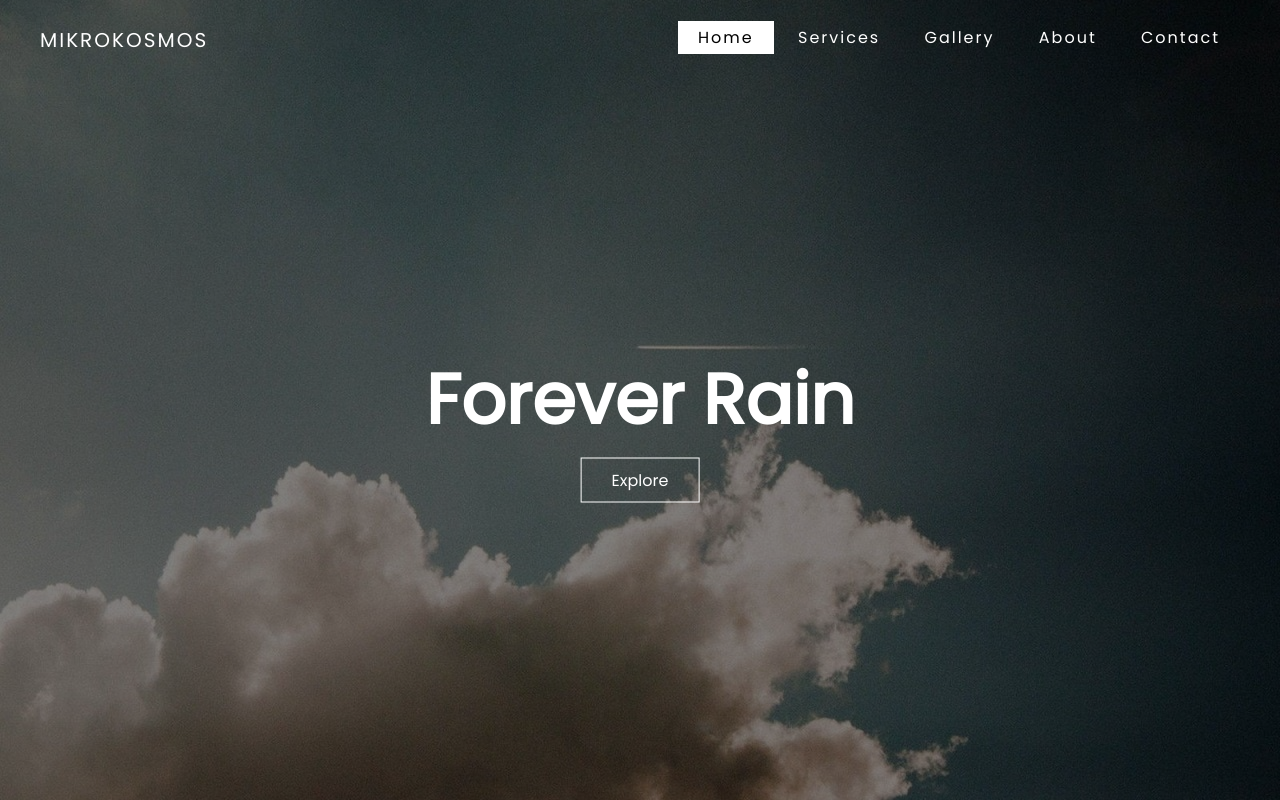
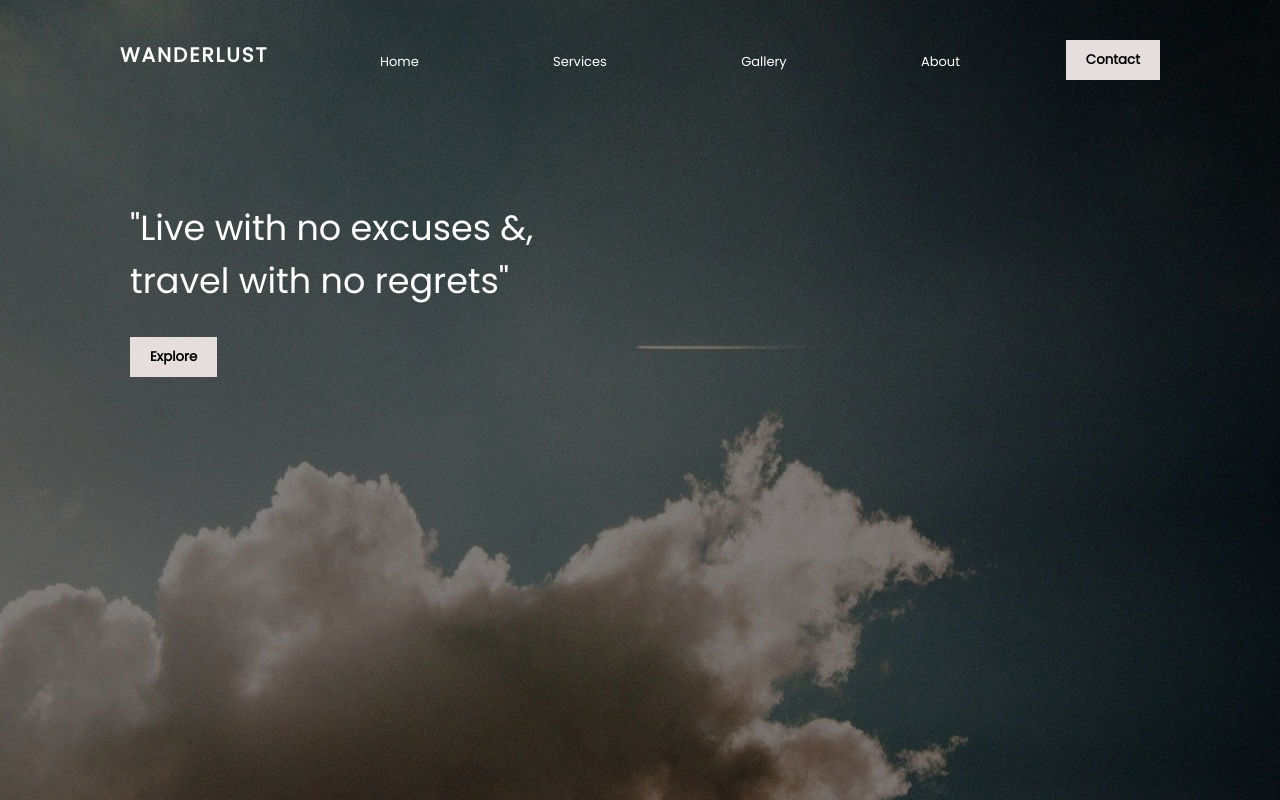
Before and after one commit to rprithie/final-project, a plain HTML site: page index.html in a window 1280 px wide. Drawn offline with Linux system fonts and the light colour scheme.

Commit message:
more changes

```diff
--- a/index.html
+++ b/index.html
@@ -1,33 +1,33 @@
 <!DOCTYPE html>
 <html lang="en">
   <head>
-    <meta charset="UTF-8">
-    <meta name="viewport" content="width=device-width, initial-scale=1.0">
-    <link href="https://fonts.googleapis.com/css2?family=Lora:wght@600&family=Montserrat:wght@500&family=Oswald&family=Poppins&display=swap" rel="stylesheet">
+    <meta charset="UTF-8" />
+    <meta name="viewport" content="width=device-width, initial-scale=1.0" />
+    <link href="https://fonts.googleapis.com/css2?family=Lora:wght@600&family=Montserrat:wght@500&family=Oswald&family=Poppins:ital@0;1&display=swap" rel="stylesheet">
     <title>Landing</title>
-    <link rel="stylesheet" href="style.css">
+    <link rel="stylesheet" href="style.css" />
   </head>
   <body>
     <header>
       <div class="main">
-            <div class="logo">
-                Mikrokosmos</div>
+        <div class="nav-bar">
+          <div class="nav-logo">
+            <h4>Wanderlust</h4>
+          </div>
+          <div class="nav-links">
             <ul>
-              <li class="active"><a href="#">Home</a></li>
-              <li><a href="#">Services</a></li>
-              <li><a href="#">Gallery</a></li>
-              <li><a href="#">About</a></li>
-              <li><a href="#">Contact</a></li>
+            <a href="#"><li>Home</a></li>
+            <a href="#"><li>Services</a></li>
+             <a href="#"><li>Gallery</a></li>
+            <a href="#"><li>About</a></li>
             </ul>
-
+            <button type="button" class="btn">Contact</button>
           </div>
-        <div class="title">
-           <h1>Forever Rain</h1>
         </div>
-
-        <div class="button">
-            <a href="#" class="btn">Explore</a>
-
+        <div class="banner-title">
+            <p>"Live with no excuses &, </br> travel with no regrets"</p>
+            <button type="button" class="btn">Explore</button>
+        </div>
       </div>
     </header>
   </body>
--- a/style.css
+++ b/style.css
@@ -1,89 +1,98 @@
-*{
-    margin:0;
-    padding:0;
+* {
+  margin: 0;
+  padding: 0;
   font-family: "poppins";
 }
 
-header{
-    background-image: repeating-linear-gradient(rgba(0,0,0,0.5),rgba(0,0,0,0.5)), url(../2.jpg);
+.main {
+  background-image: repeating-linear-gradient(
+      rgba(0, 0, 0, 0.5),
+      rgba(0, 0, 0, 0.5)
+    ),
+    url(../2.jpg);
   height: 100vh;
   background-size: cover;
   background-position: center;
   overflow-x: hidden;
   position: relative;
-}
-
-ul{
-    float:right;
-    list-style-type: none;
-    margin-top: 25px;
 
 }
-
-ul li{
-   display: inline-block;
+/*-----------------logo--------------*/
+.nav-bar{
+  display: flex;
+  padding: 40px 120px;
 }
-
-ul li a{
-    text-decoration: none;
-    color: #fff;
-    padding: 5px 20px;
-    border: 1px solid #transparent;
-transition: 0.6s ease;
-letter-spacing: 2px;
+.nav-logo {
+  width: 125px;
 }
-
-ul li a:hover{
-    background-color: #fff;
-    color: #000;
-}
-ul li.active a{
-    background-color: #fff;
-    color: #000;
-}
-.logo{
+.nav-logo h4 {
   color: #fff;
   text-transform: uppercase;
   letter-spacing: 2px;
   font-size: 20px;
-    margin-top: 25px;
-    display: inline-block;
+}
+/*---------x-------logo-------x-------*/
+
+/*-----------------links--------------*/
+.nav-links {
+  flex: 1;
 }
 
-.main{
-    max-width: 1200px;
-    margin: auto;
+.nav-links ul {
+  margin-left: 50px;
+  display: inline;
 }
 
-.title{
-    position: absolute;
-    top: 50%;
-    left: 50%;
-    transform: translate(-50%,-50%)
+.nav-links ul li {
+  list-style: none;
+  display: inline-block;
+  padding: 8px 25px;
 }
 
-.title h1{
+.nav-links ul a {
+  text-decoration: none;
   color: #fff;
-    font-size: 70px;
-
-}
-
-.button{
-    position: absolute;
-    top: 60%;
-    left: 50%;
-    transform: translate(-50%,-50%)
-}
-
-.btn{
-    border: 1px solid #fff;
-    padding: 10px 30px;
-    color: #fff;
-    text-decoration: none;
+  font-size: 13px;
+  padding: 5px 20px;
+  border: 1px solid #transparent;
   transition: 0.6s ease;
 }
+/*---------x--------links-------x-------*/
 
-.btn:hover{
+/*------------------hover--------------*/
+ul li a:hover {
   background-color: #fff;
   color: #000;
 }
+
+ul li.active a {
+  background-color: #fff;
+  color: #000;
+}
+/*---------x---------hover-------x-------*/
+
+/*-------------------button--------------*/
+.btn{
+  padding: 10px 20px;
+  border: 0;
+  background: rgb(230, 222, 222);
+  font-weight: bold;
+  cursor: pointer;
+}
+
+.nav-links .btn{
+  float: right;
+}
+/*---------x----------button-------x-------*/
+
+/*-------------------banner--------------*/
+.banner-title{
+  margin: 80px 130px;
+  color: #fff;
+}
+
+.banner-title p{
+  font-size: 35px;
+  margin-bottom: 30px;
+}
+/*---------x----------banner-------x-------*/
```
Lines whose indentation alone changed are shown as unchanged.
